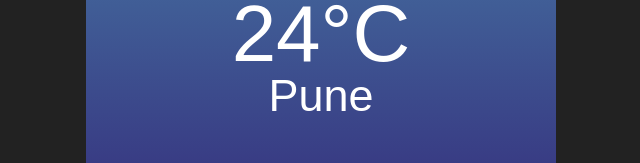
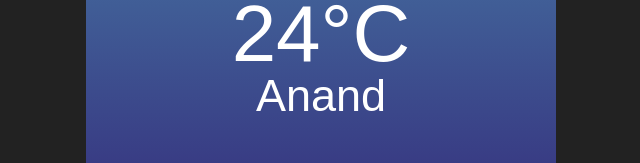
Before and after one commit to AditiSuthar15/JavaScript-Projects, a plain HTML site: page Weather API/index.html in a window 1280 px wide. Shown: the part 349-512 px from the top of the page, without its empty margins (319-959 px from the left). Drawn offline with Linux system fonts and the light colour scheme.

Commit message:
Update index.html

```diff
--- a/Weather API/index.html
+++ b/Weather API/index.html
@@ -20,7 +20,7 @@
     <div class="weather">
       <img src="rain.png" class="weather-icon">
       <h1 class="temp">24°C</h1>
-      <h2 class="city">Pune</h2>
+      <h2 class="city">Anand</h2>
       <div class="details">
         <div class="col">
           <img src="humidity.png">
```
